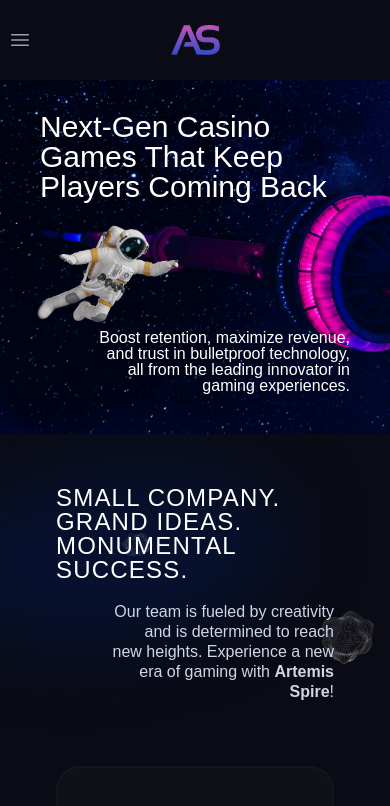
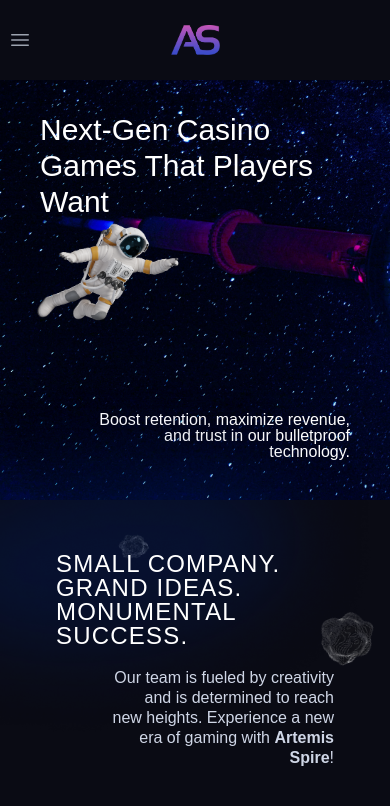
Before and after one commit to axsuphu/artemis-spire, a React (Vite) app: page /#/ in a window 390 px wide. Shown: the top 806 px of the page. Built offline with nearby package versions, Linux system fonts and the light colour scheme; a web font is replaced by a local one.

Commit message:
updated Hero responsiveness for mobile and 2xl

```diff
--- a/src/pages/HomePage/FloatingAstronautRocks.jsx
+++ b/src/pages/HomePage/FloatingAstronautRocks.jsx
@@ -52,7 +52,7 @@
 
   return (
     <div className="absolute 2xl:right-20 2xl:top-0">
-      <div className="relative left-9 top-28 w-2/5">
+      <div className="relative left-9 top-28 w-2/5 2xl:left-64 2xl:top-1 2xl:w-2/3">
         <motion.img
           src={getImagePath("astronaut")}
           alt="Floating Astronaut Reaching"
--- a/src/pages/HomePage/Hero.jsx
+++ b/src/pages/HomePage/Hero.jsx
@@ -10,18 +10,17 @@
     <>
       <section
         id="hero"
-        className="relative mb-5 flex h-auto w-screen max-w-1920 flex-col items-center bg-hero-image bg-cover bg-no-repeat lg:mb-0 lg:h-screen lg:max-h-650 lg:flex-row lg:items-start lg:justify-center lg:pt-16 xl:pt-10 2xl:max-h-950"
+        className="relative mb-5 flex h-auto max-h-fit w-screen max-w-1920 flex-col items-center bg-hero-image bg-cover bg-no-repeat lg:mb-0 lg:h-screen lg:flex-row lg:items-start lg:justify-center"
       >
-        <div className="mx-10 my-8 flex flex-col gap-32 font-bakbak text-white sm:mx-0 sm:my-8 sm:w-2/3 md:mx-0 md:mb-8 md:mt-14 md:w-11/12 md:gap-14 lg:absolute lg:left-32 lg:m-0 lg:w-2/3 lg:gap-24 lg:pl-4 xl:top-24 xl:w-7/12 xl:gap-28 xl:p-0 2xl:left-52 2xl:top-36 2xl:gap-36">
-          <div className="relative flex flex-col font-bakbak text-3xl leading-none text-white md:text-5xl xl:text-5xl 2xl:gap-6 2xl:text-7xl">
-            <h1>Next-Gen Casino Games That Keep Players Coming Back</h1>
+        <div className="mx-10 my-8 flex flex-col gap-48 font-bakbak text-white 2xl:left-52 2xl:mx-0 2xl:my-32 2xl:w-4/5 2xl:tracking-widest">
+          <div className="relative flex flex-col font-bakbak text-3xl text-white md:text-5xl xl:text-5xl 2xl:w-9/12 2xl:text-7xl">
+            <h1 className="">Next-Gen Casino Games That Players Want</h1>
           </div>
-          <div className="flex justify-end">
+          <div className="flex justify-end 2xl:justify-start">
             <div className="flex w-5/6 items-end">
-              <h2 className="lg:w-11/22 text-md mb-2 text-right leading-none sm:text-lg md:mb-6 md:w-4/5 md:text-2xl lg:w-2/3 lg:text-left xl:w-2/3 xl:pr-4 xl:text-2xl 2xl:w-3/5 2xl:pb-6 2xl:text-3xl">
-                Boost retention, maximize revenue, and trust in bulletproof
-                technology, all from the leading innovator in gaming
-                experiences.
+              <h2 className="lg:w-11/22 text-md mb-2 text-right leading-none sm:text-lg md:mb-6 md:w-4/5 md:text-2xl lg:w-2/3 lg:text-left xl:w-2/3 xl:pr-4 xl:text-2xl 2xl:w-2/3 2xl:text-4xl">
+                Boost retention, maximize revenue, and trust in our bulletproof
+                technology.
               </h2>
             </div>
           </div>
```
Also changed, not shown: public/images/home_page/spire.jpg.
